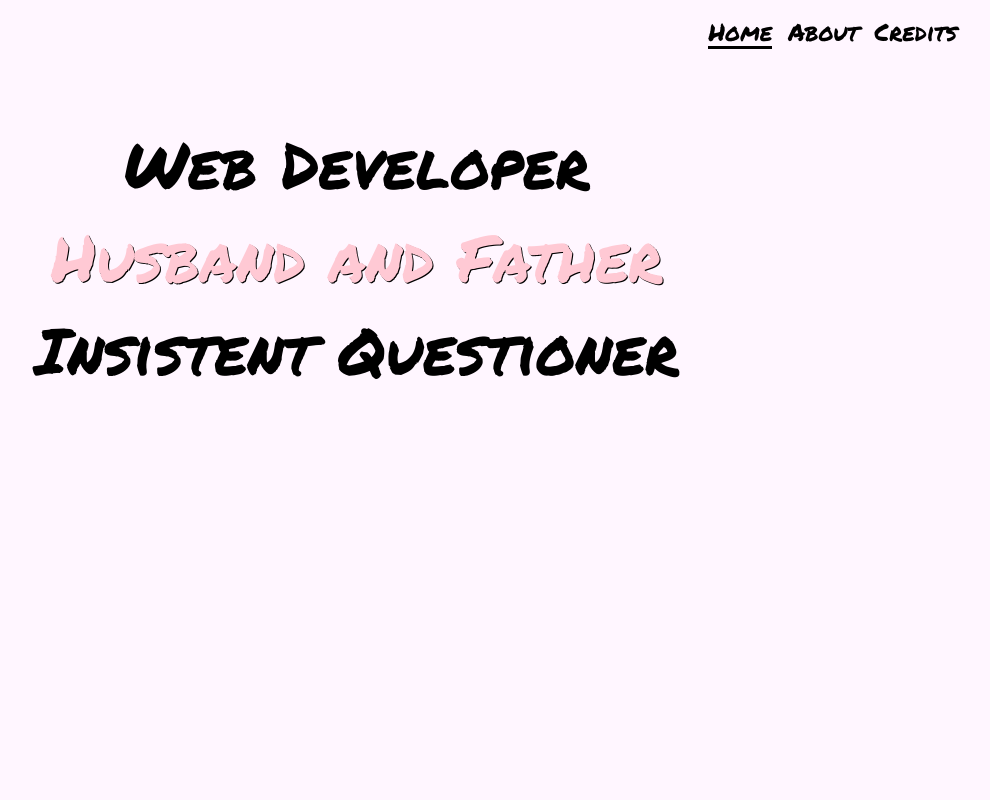
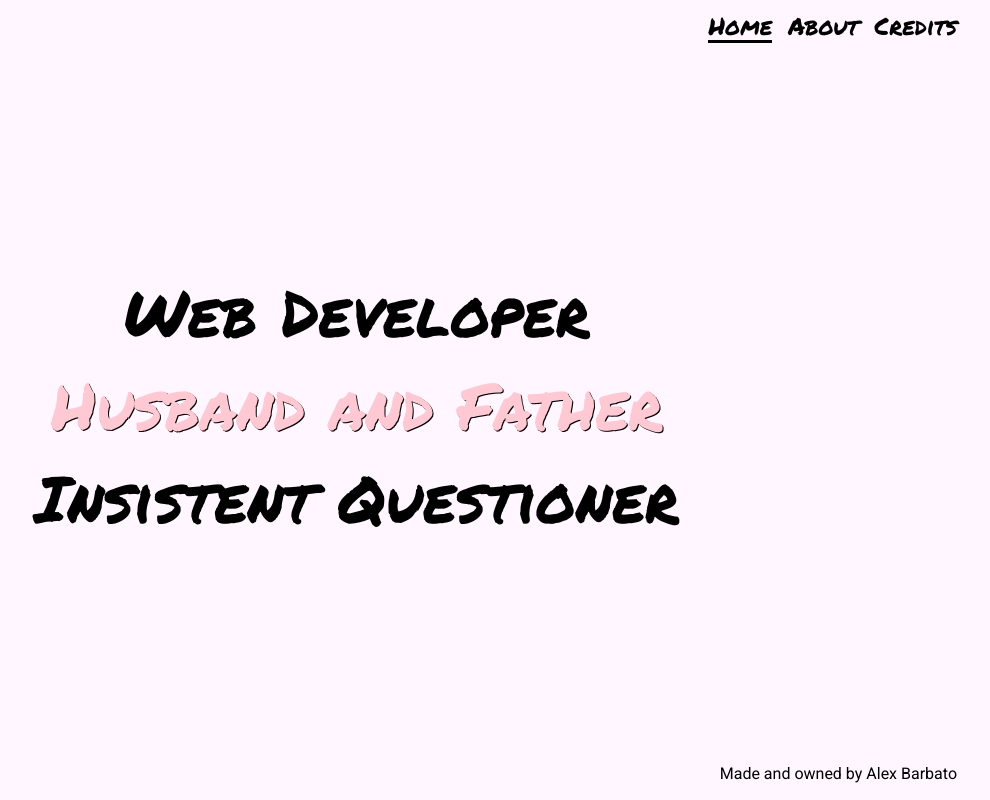
Before and after one commit to alexbarbato/personal-site, a Gatsby site: page / in a window 1280 px wide. Shown: the whole page, without its empty margins (283-1273 px from the left). Built offline with nearby package versions, Linux system fonts and the light colour scheme; Gatsby itself is replaced by a stand-in of ours.

Commit message:
Styling the layout a little differently to get the centering effects we want

```diff
--- a/src/components/atoms/hero.js
+++ b/src/components/atoms/hero.js
@@ -10,14 +10,12 @@ const HeroBase = styled.div`
   font-family: "Permanent Marker";
   font-size: ${XXLARGE};
   width: 100%;
-  min-height: 50vh;
   text-align: center;
   display: flex;
   flex-direction: column;
   justify-content: center;
 
   @media ${DEVICE.tabletDown} {
-    min-height: 70vh;
     font-size: ${LARGE};
   }
 `
--- a/src/components/molecules/footer.js
+++ b/src/components/molecules/footer.js
@@ -0,0 +1,11 @@
+import React from "react"
+import styled from "styled-components"
+
+const FooterBase = styled.footer`
+  text-align: right;
+  font-family: "Roboto";
+`
+
+const Footer = () => <FooterBase>Made and owned by Alex Barbato</FooterBase>
+
+export default Footer
--- a/src/components/molecules/header.js
+++ b/src/components/molecules/header.js
@@ -8,7 +8,6 @@ import { TEXT_SHADOW } from "../../utils/shadows"
 import { DEVICE } from "../../utils/breakpoints"
 
 const HeaderBase = styled.header`
-  height: 3rem;
   display: flex;
   justify-content: flex-end;
   align-items: center;
@@ -50,7 +49,7 @@ const HeaderLink = styled(props => <Link {...props} />)`
     }
 `
 
-export const Header = ({ activePage }) => (
+const Header = ({ activePage }) => (
   <HeaderBase>
     <HeaderLink active={activePage === "Home" ? "true" : null} to="/">
       Home
@@ -67,3 +66,5 @@ export const Header = ({ activePage }) => (
     </HeaderLink>
   </HeaderBase>
 )
+
+export default Header
--- a/src/components/organisms/layout.js
+++ b/src/components/organisms/layout.js
@@ -1,15 +1,32 @@
 import styled from "styled-components"
 import React from "react"
 import { DEVICE } from "../../utils/breakpoints"
-import { Header } from "../molecules/header"
+import Header from "../molecules/header"
+import Footer from "../molecules/footer"
 import GlobalStyle from "../atoms/reset"
 
 const Grid = styled.div`
   max-width: 1200px;
+  display: flex;
+  flex-direction: column;
+  justify-content: space-between;
   margin: 0 auto;
 
   @media ${DEVICE.tabletOnly} {
     max-width: 800px;
+  }
+`
+
+const Main = styled.main`
+  display: flex;
+
+  /**
+    Admittedly a bit magic number-y effects to get a no-scroll
+    min setting for height of the main block
+   */
+  min-height: 90vh;
+  @media ${DEVICE.phoneOnly} {
+    min-height: 85vh;
   }
 `
 
@@ -18,7 +35,8 @@ export const Layout = ({ activePage, children }) => (
     <GlobalStyle />
     <Grid>
       <Header activePage={activePage ? activePage : null} />
-      <main>{children}</main>
+      <Main>{children}</Main>
+      <Footer />
     </Grid>
   </>
 )
```
